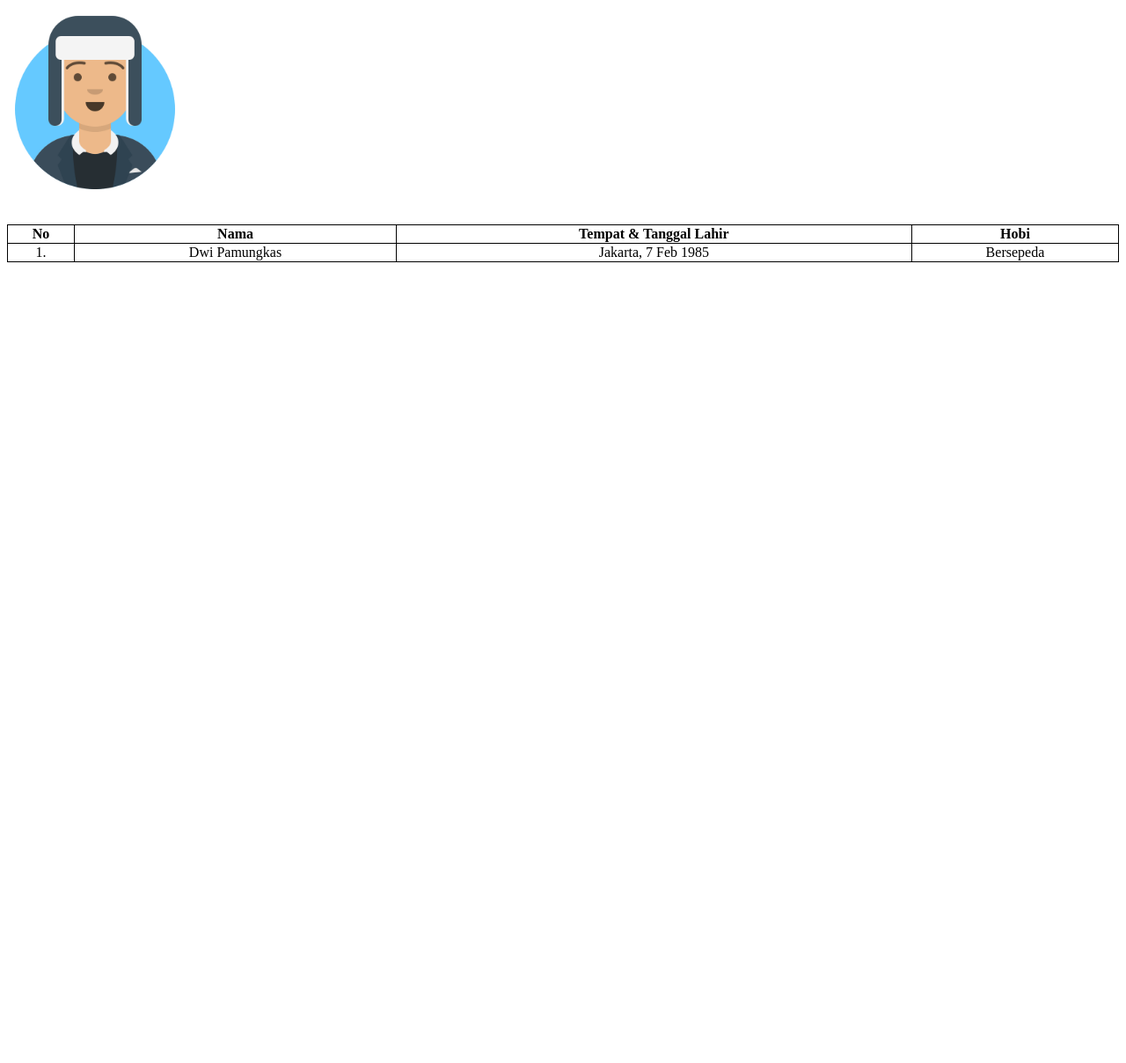
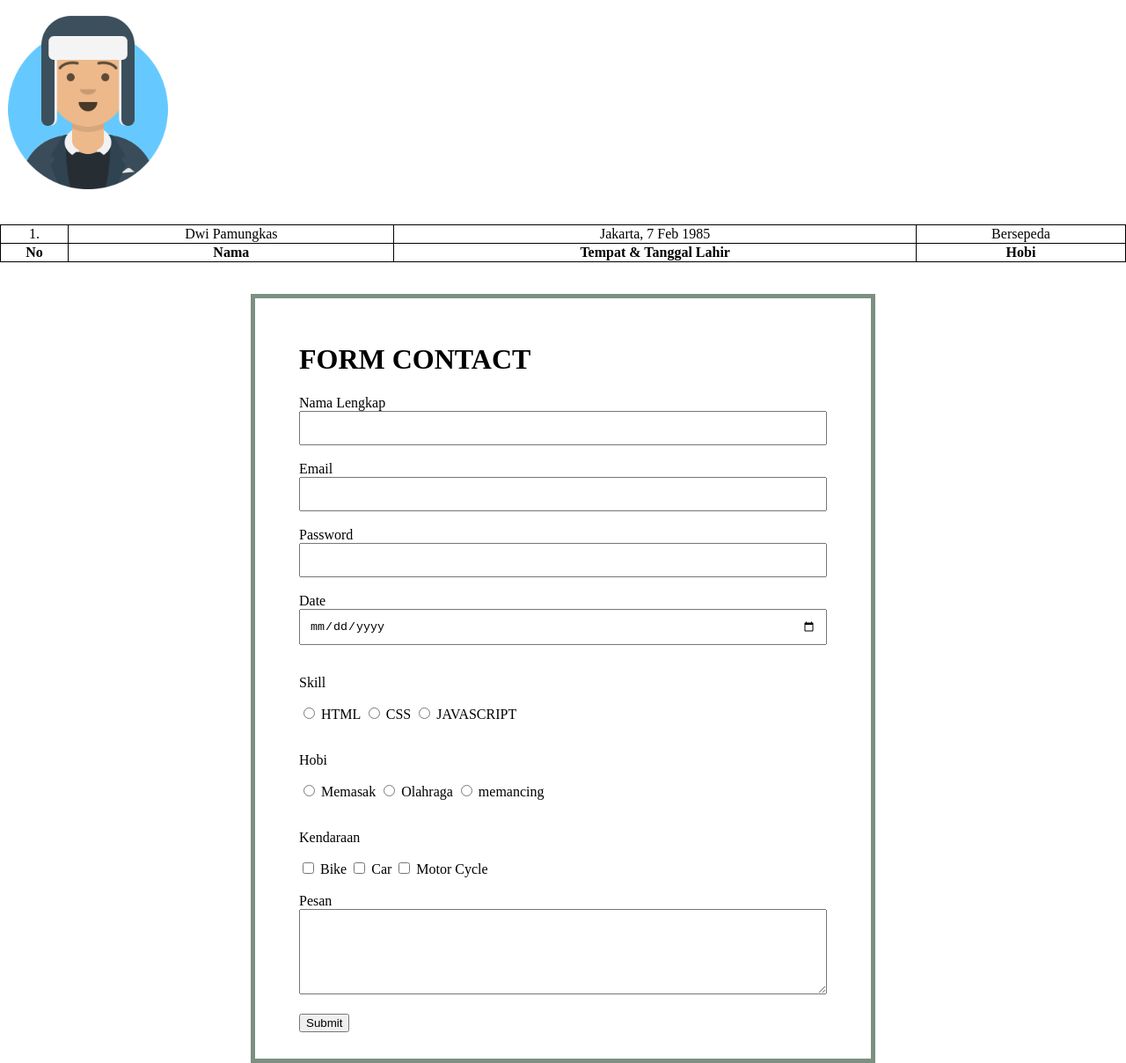
Before and after one commit to dwisign/CN-PROJECT-1-MAR-HTML-CSS, a plain HTML site: page index.html in a window 1280 px wide. Shown: the part 435-1643 px from the top of the page at 88% size. Before the commit the page ends 800 px from the top, so only its background shows below. Drawn offline with Linux system fonts and the light colour scheme.

Commit message:
update soucre code

```diff
--- a/css/style.css
+++ b/css/style.css
@@ -14,3 +14,21 @@
     border: 1px solid black;
     text-align: center;
 }
+
+body{
+    margin: 0px;
+}
+input,textarea{
+    box-sizing: border-box;
+}
+#kontak{
+   width: 600px;
+   height: auto;
+   border: 5px solid #7C9082;
+   padding: 30px 50px 30px 50px;
+   margin: 0 auto;
+}
+.form-style{
+    width: 100%;
+    padding: 10px;
+}
--- a/index.html
+++ b/index.html
@@ -44,16 +44,16 @@
         <div id="pendidikan">
             <table class="table-html">
                 <tr>
+                    <td>1.</td>
+                    <td>Dwi Pamungkas</td>
+                    <td>Jakarta, 7 Feb 1985</td>
+                    <td>Bersepeda</td>
+                </tr>
+                <tr>
                     <th>No</th>
                     <th>Nama</th>
                     <th>Tempat & Tanggal Lahir</th>
                     <th>Hobi</th>
-                </tr>
-                <tr>
-                    <td>1.</td>
-                    <td>Dwi Pamungkas</td>
-                    <td>Jakarta, 7 Feb 1985</td>
-                    <td>Bersepeda</td>
                 </tr>
             </table>
         </div>
@@ -61,7 +61,62 @@
         <br><br>
 
         <div id="kontak">
+            <h1>FORM CONTACT</h1>
+            <form class="form-contact">
+                <label>Nama Lengkap</label><br>
+                <input class="form-style" type="text" />
 
+                <br><br>
+
+                <label>Email</label><br>
+                <input class="form-style" type="email">
+
+                <br><br>
+
+                <label>Password</label><br>
+                <input class="form-style" type="password" />
+
+                <br><br>
+                <label>Date</label><br>
+                <input class="form-style" type="date">
+
+                <br><br>
+                <p>Skill</p>
+                <input type="radio" name="language" value="HTML">
+                <label>HTML</label>
+                <input type="radio" name="language" value="CSS">
+                <label>CSS</label>
+                <input type="radio" name="language" value="JAVASCRIPT">
+                <label>JAVASCRIPT</label>
+
+                <br><br>
+                <p>Hobi</p>
+                <input type="radio" name="hobi" value="HTML">
+                <label>Memasak</label>
+                <input type="radio" name="hobi" value="CSS">
+                <label>Olahraga</label>
+                <input type="radio" name="hobi" value="JAVASCRIPT">
+                <label>memancing</label>
+
+                <br><br>
+
+                <p>Kendaraan</p>
+                <input type="checkbox" >
+                <label>Bike</label>
+                <input type="checkbox" >
+                <label>Car</label>
+                <input type="checkbox" >
+                <label>Motor Cycle</label>
+
+                <br><br>
+
+                <label>Pesan</label><br>
+                <textarea class="form-style" rows="5"></textarea>
+
+                <br><br>
+                <input type="button" value="Submit"/>
+            </form>
         </div>
+
 </body>
 </html>
```
